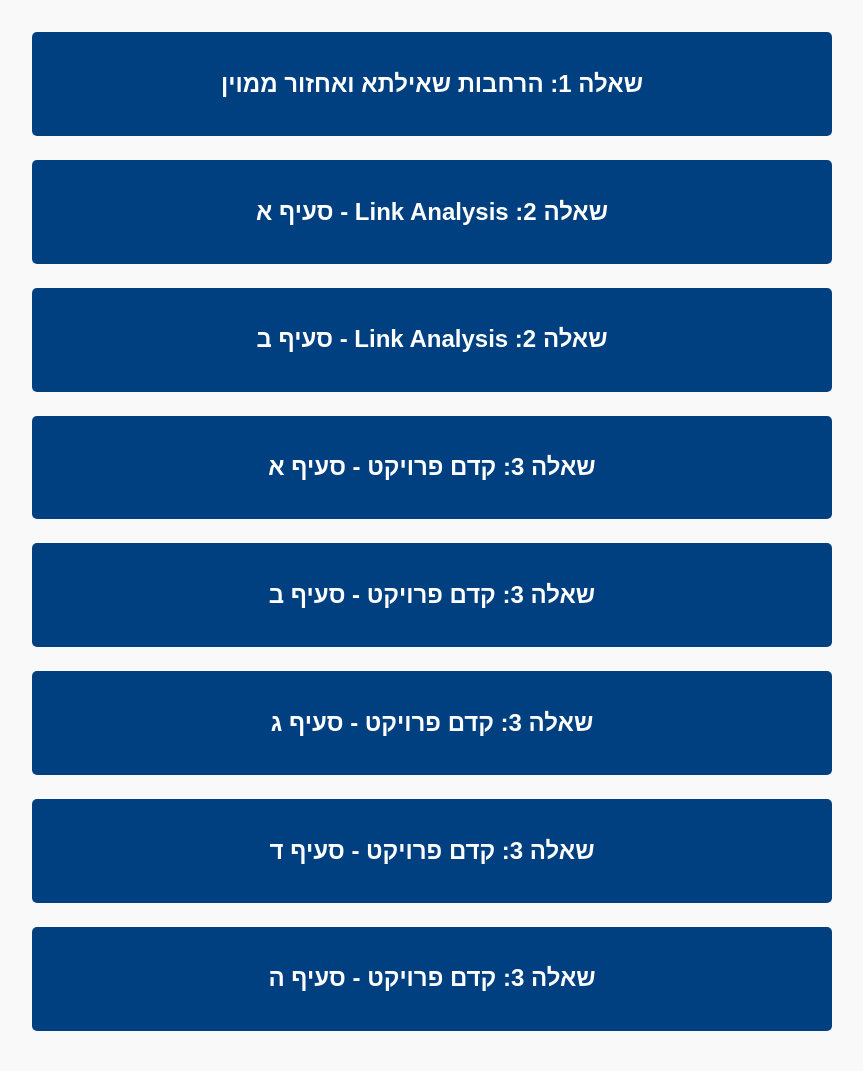
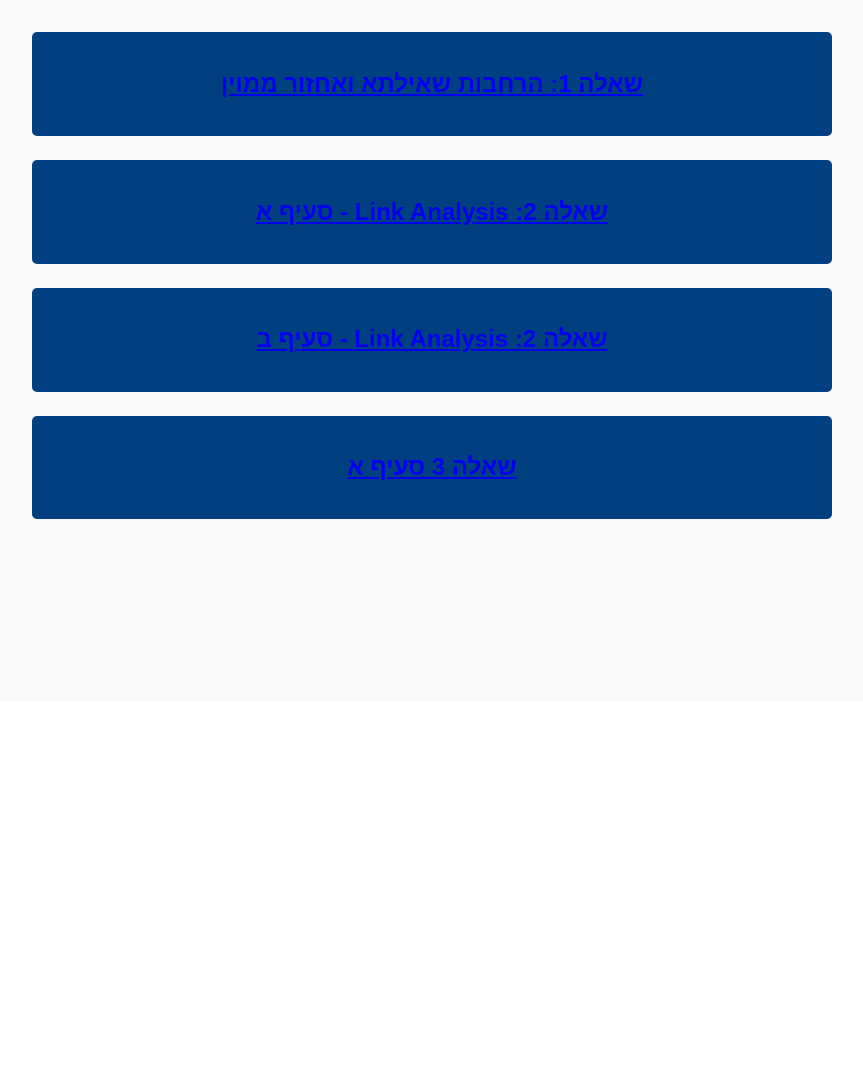
Before and after one commit to yaakovsh8/HW3, a Flask app: page / in a window 1280 px wide. Shown: the part 99-1170 px from the top of the page, without its empty margins (208-1071 px from the left). After the commit the page ends 618 px from the top, so only its background shows below. Run offline with Flask 3, Linux system fonts and the light colour scheme.

Commit message:
Add files via upload

```diff
--- a/templates/questions.html
+++ b/templates/questions.html
@@ -4,7 +4,7 @@
     <meta charset="UTF-8">
     <meta name="viewport" content="width=device-width, initial-scale=1.0">
     <title>שאלות ותשובות</title>
-    <link rel="stylesheet" href="style.css">
+    <link rel="stylesheet" href="/static/style.css">
     <script src="/static/script.js" defer></script>
 </head>
 <body>
@@ -12,86 +12,57 @@
         <h1>שאלות ותשובות - פרויקט סיום</h1>
     </header>
     <main>
+        <!-- שאלה 1 -->
         <section class="qa-section">
-            <div class="question" onclick="toggleAnswer('answer1')">
-                <h2>שאלה 1: הרחבות שאילתא ואחזור ממוין</h2>
+            <div class="question" onclick="toggleAnswer('q1')">
+                <h2><a href="#q1">שאלה 1: הרחבות שאילתא ואחזור ממוין</a></h2>
             </div>
-            <div id="answer1" class="answer" style="display: none;">
+            <div id="q1" class="answer" style="display: none;">
+                <h3><a href="#q1-question">שאלה 1</a></h3>
                 <img src="/static/screenshots/q1_1_answer.png" alt="תוצאה לשאלה 1 חלק 1">
                 <img src="/static/screenshots/q1_2_answer.png" alt="תוצאה לשאלה 1 חלק 2">
                 <img src="/static/screenshots/q1_3_answer.png" alt="תוצאה לשאלה 1 חלק 3">
             </div>
         </section>
 
+        <!-- שאלה 2 סעיף א -->
         <section class="qa-section">
-            <div class="question" onclick="toggleAnswer('answer2a')">
-                <h2>שאלה 2: Link Analysis - סעיף א</h2>
+            <div class="question" onclick="toggleAnswer('q2a')">
+                <h2><a href="#q2a">שאלה 2: Link Analysis - סעיף א</a></h2>
             </div>
-            <div id="answer2a" class="answer" style="display: none;">
+            <div id="q2a" class="answer" style="display: none;">
+                <h3><a href="#q2a-question">שאלה 2 סעיף א</a></h3>
                 <img src="/static/screenshots/q2a1_answer.png" alt="תוצאה לסעיף א בשאלה 2">
                 <img src="/static/screenshots/q2a2_answer.png" alt="תוצאה לסעיף א בשאלה 2">
             </div>
         </section>
 
+        <!-- שאלה 2 סעיף ב -->
         <section class="qa-section">
-            <div class="question" onclick="toggleAnswer('answer2b')">
-                <h2>שאלה 2: Link Analysis - סעיף ב</h2>
+            <div class="question" onclick="toggleAnswer('q2b')">
+                <h2><a href="#q2b">שאלה 2: Link Analysis - סעיף ב</a></h2>
             </div>
-            <div id="answer2b" class="answer" style="display: none;">
+            <div id="q2b" class="answer" style="display: none;">
+                <h3><a href="#q2b-question">שאלה 2 סעיף ב</a></h3>
                 <img src="/static/screenshots/q2b1_answer.png" alt="תוצאה לסעיף ב בשאלה 2">
                 <img src="/static/screenshots/q2b2_answer.png" alt="תוצאה לסעיף ב בשאלה 2">
             </div>
         </section>
 
+        <!-- שאלות 3 -->
         <section class="qa-section">
-            <div class="question" onclick="toggleAnswer('answer3a')">
-                <h2>שאלה 3: קדם פרויקט - סעיף א</h2>
+            <div class="question" onclick="toggleAnswer('q3a')">
+                <h2><a href="#q3a">שאלה 3 סעיף א</a></h2>
             </div>
-            <div id="answer3a" class="answer" style="display: none;">
-                <img src="/static/screenshots/q3a_question.png" alt="שאלה 3 סעיף א שאלה">
-                <img src="/static/screenshots/q3a_answer.png" alt="תוצאה לשאלה 3 סעיף א">
+            <div id="q3a" class="answer" style="display: none;">
+                <h3><a href="#q3a-answer">תשובה 3 סעיף א</a></h3>
+                <img src="/static/screenshots/q3a_question.png" alt="שאלה 3 סעיף א">
+                <img src="/static/screenshots/q3a_answer.png" alt="תשובה לשאלה 3 סעיף א">
             </div>
         </section>
 
-        <section class="qa-section">
-            <div class="question" onclick="toggleAnswer('answer3b')">
-                <h2>שאלה 3: קדם פרויקט - סעיף ב</h2>
-            </div>
-            <div id="answer3b" class="answer" style="display: none;">
-                <img src="/static/screenshots/q3b_question.png" alt="שאלה 3 סעיף ב שאלה">
-                <img src="/static/screenshots/q3b_answer.png" alt="תוצאה לשאלה 3 סעיף ב">
-            </div>
-        </section>
+        <!-- ניתן לשכפל את הדפוס לשאר השאלות -->
 
-        <section class="qa-section">
-            <div class="question" onclick="toggleAnswer('answer3c')">
-                <h2>שאלה 3: קדם פרויקט - סעיף ג</h2>
-            </div>
-            <div id="answer3c" class="answer" style="display: none;">
-                <img src="/static/screenshots/q3c_question.png" alt="שאלה 3 סעיף ג שאלה">
-                <img src="/static/screenshots/q3c_answer.png" alt="תוצאה לשאלה 3 סעיף ג">
-            </div>
-        </section>
-
-        <section class="qa-section">
-            <div class="question" onclick="toggleAnswer('answer3d')">
-                <h2>שאלה 3: קדם פרויקט - סעיף ד</h2>
-            </div>
-            <div id="answer3d" class="answer" style="display: none;">
-                <img src="/static/screenshots/q3d_question.png" alt="שאלה 3 סעיף ד שאלה">
-                <img src="/static/screenshots/q3d_answer.png" alt="תוצאה לשאלה 3 סעיף ד">
-            </div>
-        </section>
-
-        <section class="qa-section">
-            <div class="question" onclick="toggleAnswer('answer3e')">
-                <h2>שאלה 3: קדם פרויקט - סעיף ה</h2>
-            </div>
-            <div id="answer3e" class="answer" style="display: none;">
-                <img src="/static/screenshots/q3e_question.png" alt="שאלה 3 סעיף ה שאלה">
-                <img src="/static/screenshots/q3e_answer.png" alt="תוצאה לשאלה 3 סעיף ה">
-            </div>
-        </section>
     </main>
 </body>
 </html>
```
